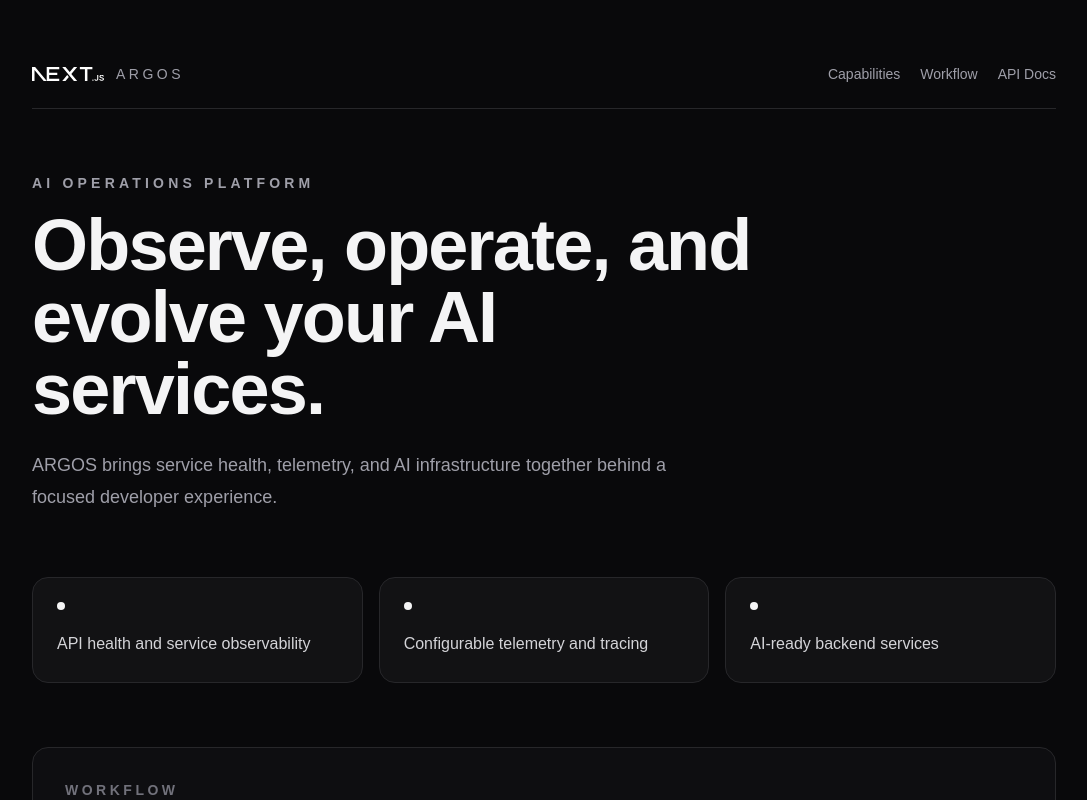
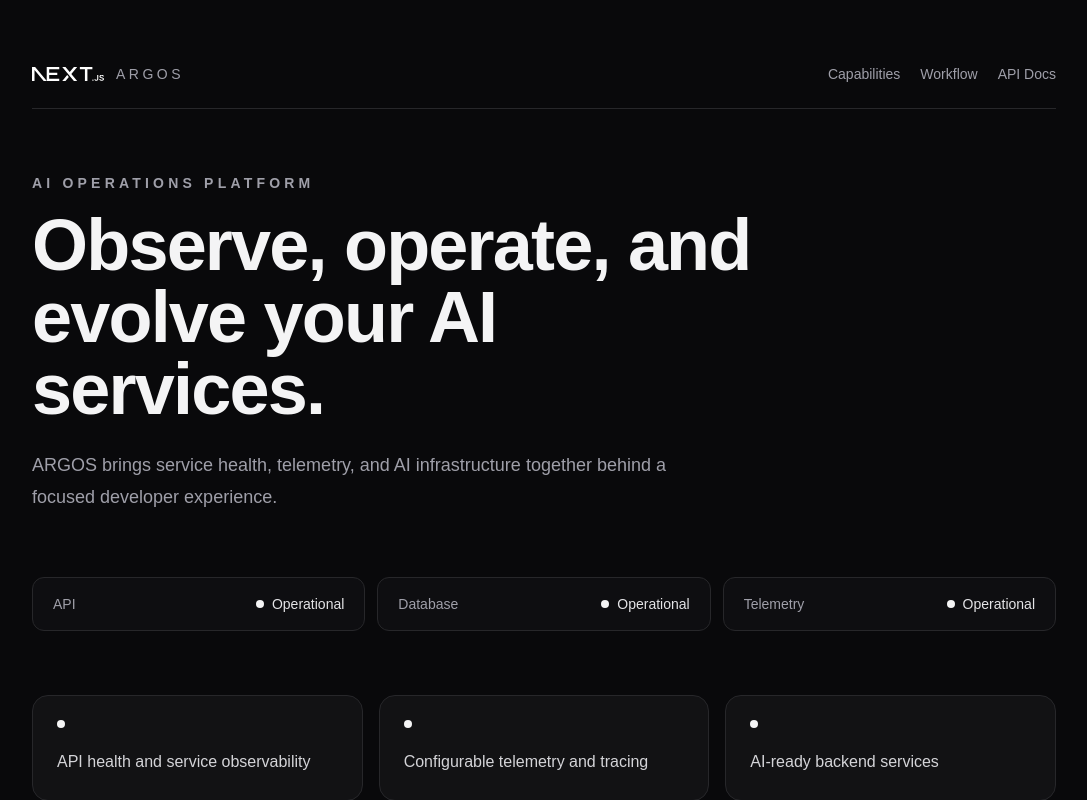
Before and after one commit to ChinmayBansal010/ARGOS, a Next.js app in the folder apps/frontend/: page / in a window 1280 px wide. Shown: the top 800 px of the page, without its empty margins (96-1183 px from the left). Built offline with nearby package versions, Linux system fonts and the light colour scheme.

Commit message:
feat(frontend): add service health summary

```diff
--- a/apps/frontend/src/app/page.tsx
+++ b/apps/frontend/src/app/page.tsx
@@ -5,6 +5,12 @@ const capabilities = [
   "Configurable telemetry and tracing",
   "AI-ready backend services",
 ];
+
+const serviceStatus = [
+  ["API", "Operational"],
+  ["Database", "Operational"],
+  ["Telemetry", "Operational"],
+] as const;
 
 export default function Home() {
   return (
@@ -25,17 +31,21 @@ export default function Home() {
         <section className="max-w-3xl">
           <p className="mb-4 text-sm font-semibold uppercase tracking-[0.3em] text-zinc-400">AI operations platform</p>
           <h1 className="text-5xl font-semibold tracking-tight sm:text-7xl">Observe, operate, and evolve your AI services.</h1>
-          <p className="mt-6 max-w-2xl text-lg leading-8 text-zinc-400">
-            ARGOS brings service health, telemetry, and AI infrastructure together behind a focused developer experience.
-          </p>
+          <p className="mt-6 max-w-2xl text-lg leading-8 text-zinc-400">ARGOS brings service health, telemetry, and AI infrastructure together behind a focused developer experience.</p>
+        </section>
+
+        <section className="grid gap-3 sm:grid-cols-3" aria-label="Service status">
+          {serviceStatus.map(([name, status]) => (
+            <div key={name} className="flex items-center justify-between rounded-xl border border-zinc-800 bg-zinc-900/40 px-5 py-4">
+              <span className="text-sm text-zinc-400">{name}</span>
+              <span className="flex items-center gap-2 text-sm text-zinc-200"><span className="h-2 w-2 rounded-full bg-zinc-100" aria-hidden="true" />{status}</span>
+            </div>
+          ))}
         </section>
 
         <section id="capabilities" className="grid gap-4 sm:grid-cols-3" aria-label="ARGOS capabilities">
           {capabilities.map((capability) => (
-            <article key={capability} className="rounded-2xl border border-zinc-800 bg-zinc-900/60 p-6">
-              <div className="mb-5 h-2 w-2 rounded-full bg-zinc-100" aria-hidden="true" />
-              <p className="leading-7 text-zinc-300">{capability}</p>
-            </article>
+            <article key={capability} className="rounded-2xl border border-zinc-800 bg-zinc-900/60 p-6"><div className="mb-5 h-2 w-2 rounded-full bg-zinc-100" aria-hidden="true" /><p className="leading-7 text-zinc-300">{capability}</p></article>
           ))}
         </section>
 
@@ -44,9 +54,7 @@ export default function Home() {
           <p className="mt-3 max-w-2xl leading-7 text-zinc-300">Connect your services, inspect their health, and use telemetry to make operational decisions from one focused surface.</p>
         </section>
 
-        <footer className="border-t border-zinc-800 pt-6 text-sm text-zinc-500">
-          Built for reliable development, deployment, and observability.
-        </footer>
+        <footer className="border-t border-zinc-800 pt-6 text-sm text-zinc-500">Built for reliable development, deployment, and observability.</footer>
       </div>
     </main>
   );
```
